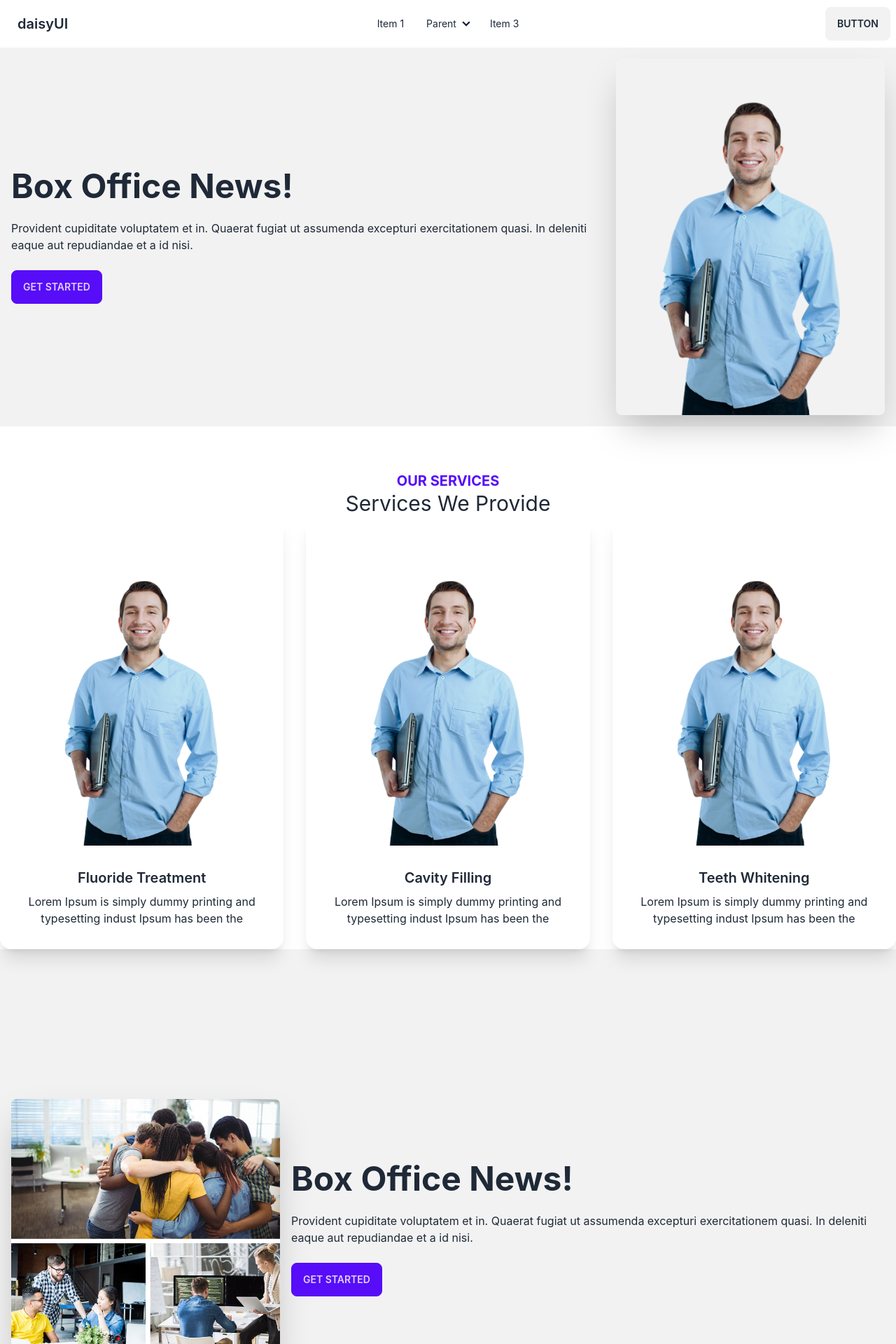
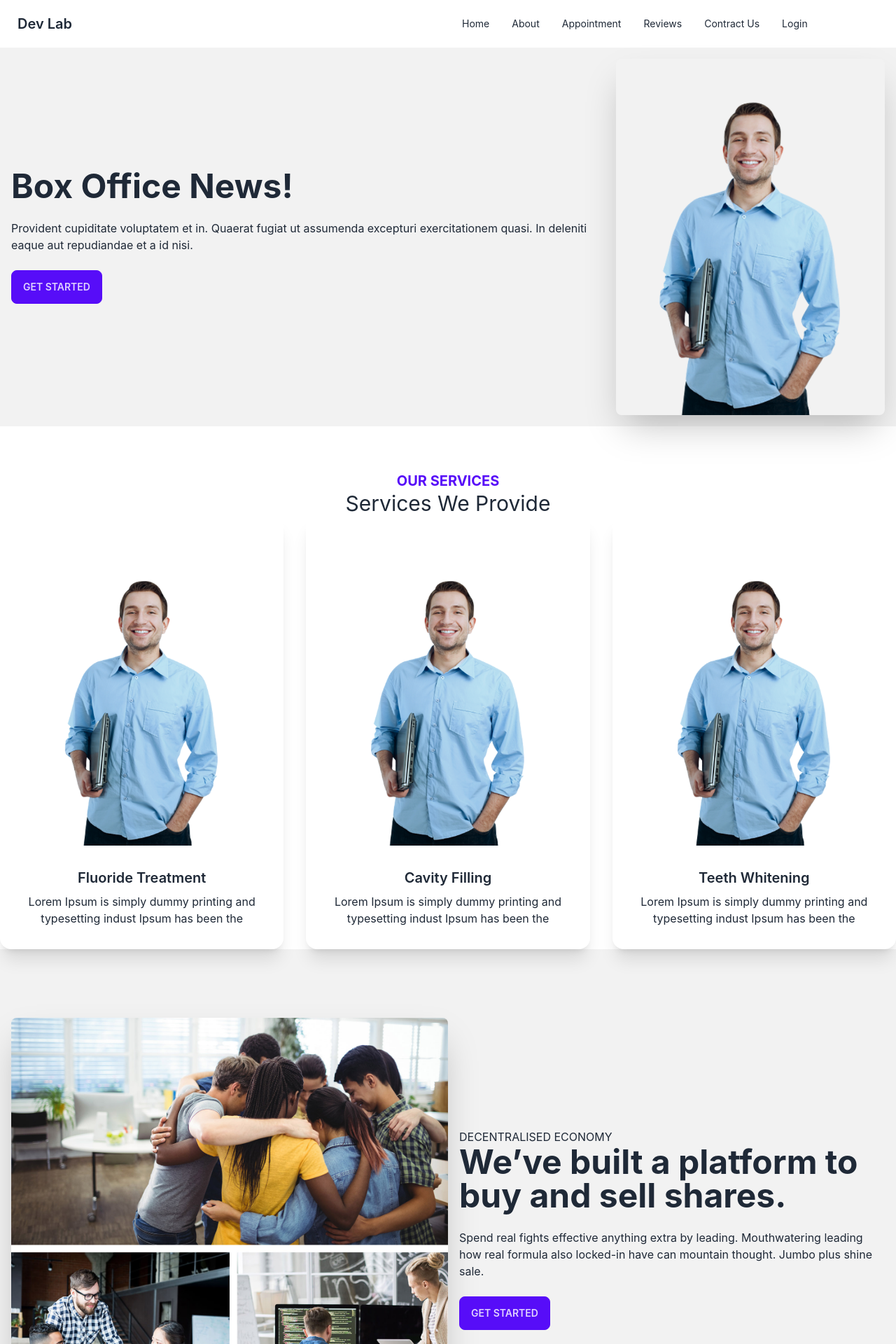
Before and after one commit to devlabsolutionlimited/devlabreactjs, a React (Create React App) app: page / in a window 1280 px wide. Shown: the top 1920 px of the page at 70% size. Built offline with nearby package versions, Linux system fonts and the light colour scheme.

Commit message:
Navbar edited

```diff
--- a/src/Pages/Home/About/About.js
+++ b/src/Pages/Home/About/About.js
@@ -8,14 +8,13 @@ const About = () => {
         <div className="hero-content flex-col lg:flex-row">
           <img
             src={about} alt=""
-            className="max-w-sm rounded-lg shadow-2xl"
+            className="w-2/4 rounded-lg shadow-2xl"
           />
           <div>
-            <h1 className="text-5xl font-bold">Box Office News!</h1>
+            <p>DECENTRALISED ECONOMY</p>
+            <h1 className="text-5xl font-bold">We’ve built a platform to buy and sell shares.</h1>
             <p className="py-6">
-              Provident cupiditate voluptatem et in. Quaerat fugiat ut assumenda
-              excepturi exercitationem quasi. In deleniti eaque aut repudiandae
-              et a id nisi.
+            Spend real fights effective anything extra by leading. Mouthwatering leading how real formula also locked-in have can mountain thought. Jumbo plus shine sale.
             </p>
             <button className="btn btn-primary">Get Started</button>
           </div>
--- /dev/null
+++ b/src/Pages/Login/Login.js
@@ -0,0 +1,11 @@
+import React from 'react';
+
+const Login = () => {
+    return (
+        <div>
+            this is login
+        </div>
+    );
+};
+
+export default Login;
--- a/src/Pages/Shared/Navbar/Navbar.js
+++ b/src/Pages/Shared/Navbar/Navbar.js
@@ -1,76 +1,34 @@
 import React from "react";
+import { Link } from "react-router-dom";
 
 const Navbar = () => {
+  const menuItems = (
+    <React.Fragment>
+      <li><Link to="/">Home</Link></li>
+      <li><Link to="/about">About</Link></li>
+      <li><Link to="/appointment">Appointment</Link></li>
+      <li><Link to="/reviews">Reviews</Link></li>
+      <li><Link to="/contractUs">Contract Us</Link></li>
+      <li><Link to="/login">Login</Link></li>
+    </React.Fragment>
+  );
   return (
-    <div className="navbar">
+    <div className="navbar bg-base-100">
   <div className="navbar-start">
     <div className="dropdown">
       <label tabIndex={0} className="btn btn-ghost lg:hidden">
-            <svg
-              xmlns="http://www.w3.org/2000/svg"
-              className="h-5 w-5"
-              fill="none"
-              viewBox="0 0 24 24"
-              stroke="currentColor"
-            >
-              <path
-                strokeLinecap="round"
-                strokeLinejoin="round"
-                strokeWidth="2"
-                d="M4 6h16M4 12h8m-8 6h16"
-              />
-            </svg>
+        <svg xmlns="http://www.w3.org/2000/svg" className="h-5 w-5" fill="none" viewBox="0 0 24 24" stroke="currentColor"><path strokeLinecap="round" strokeLinejoin="round" strokeWidth="2" d="M4 6h16M4 12h8m-8 6h16" /></svg>
       </label>
-          <ul
-            tabIndex={0}
-            className="menu menu-sm dropdown-content mt-3 z-[1] p-2 shadow bg-base-100 rounded-box w-52"
-          >
-            <li>
-              <a>Item 1</a>
-            </li>
-            <li>
-              <a>Parent</a>
-              <ul className="p-2">
-                <li>
-                  <a>Submenu 1</a>
-                </li>
-                <li>
-                  <a>Submenu 2</a>
-                </li>
-              </ul>
-            </li>
-            <li>
-              <a>Item 3</a>
-            </li>
+      <ul tabIndex={0} className="menu menu-sm dropdown-content mt-3 z-[1] p-2 shadow bg-base-100 rounded-box w-52">
+        {menuItems}
       </ul>
     </div>
-        <a className="btn btn-ghost normal-case text-xl">daisyUI</a>
+    <Link to="/" className="btn btn-ghost normal-case text-xl">Dev Lab</Link>
   </div>
   <div className="navbar-center hidden lg:flex">
     <ul className="menu menu-horizontal px-1">
-          <li>
-            <a>Item 1</a>
-          </li>
-          <li tabIndex={0}>
-            <details>
-              <summary>Parent</summary>
-              <ul className="p-2">
-                <li>
-                  <a>Submenu 1</a>
-                </li>
-                <li>
-                  <a>Submenu 2</a>
-                </li>
+      {menuItems}
     </ul>
-            </details>
-          </li>
-          <li>
-            <a>Item 3</a>
-          </li>
-        </ul>
-      </div>
-      <div className="navbar-end">
-        <a className="btn">Button</a>
   </div>
 </div>
   );
```
Also changed, not shown: src/Routes/Routes/Routes.js (+10 -0 lines). Lines whose indentation alone changed are shown as unchanged.
